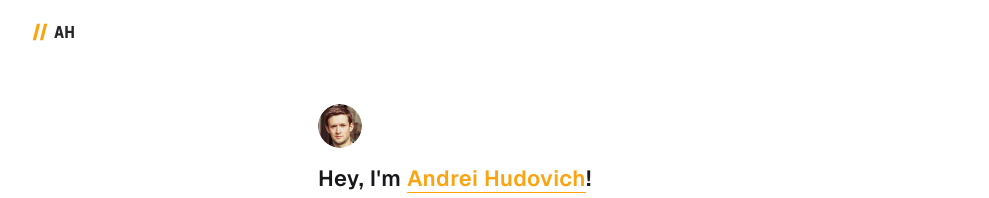
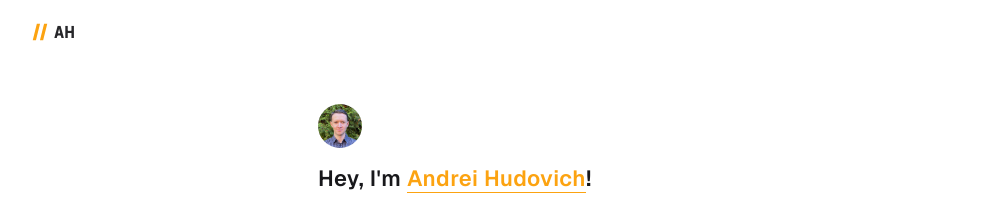
Before and after one commit to ahudovich/hudovich.com, a Next.js app: page / in a window 1280 px wide. Shown: the top 198 px of the page, without its empty margins (2-991 px from the left). Built offline with nearby package versions, Linux system fonts and the light colour scheme; no server answers.

Commit message:
chore: update avatar

```diff
--- a/components/pages/home/HomeHero.tsx
+++ b/components/pages/home/HomeHero.tsx
@@ -8,7 +8,7 @@ export function HomeHero() {
     <section>
       <Image
         className="mb-4 size-11 rounded-full"
-        src="/avatar.png"
+        src="/avatar.png?v=2"
         alt="Andrei Hudovich"
         width={44}
         height={44}
--- a/next.config.js
+++ b/next.config.js
@@ -8,6 +8,13 @@ await jiti.import('./env')
 /** @type {import('next').NextConfig} */
 const nextConfig = {
   reactCompiler: true,
+  images: {
+    localPatterns: [
+      {
+        pathname: '/**',
+      },
+    ],
+  },
   experimental: {
     turbopackFileSystemCacheForDev: true,
   },
```
Also changed, not shown: public/avatar.png.
